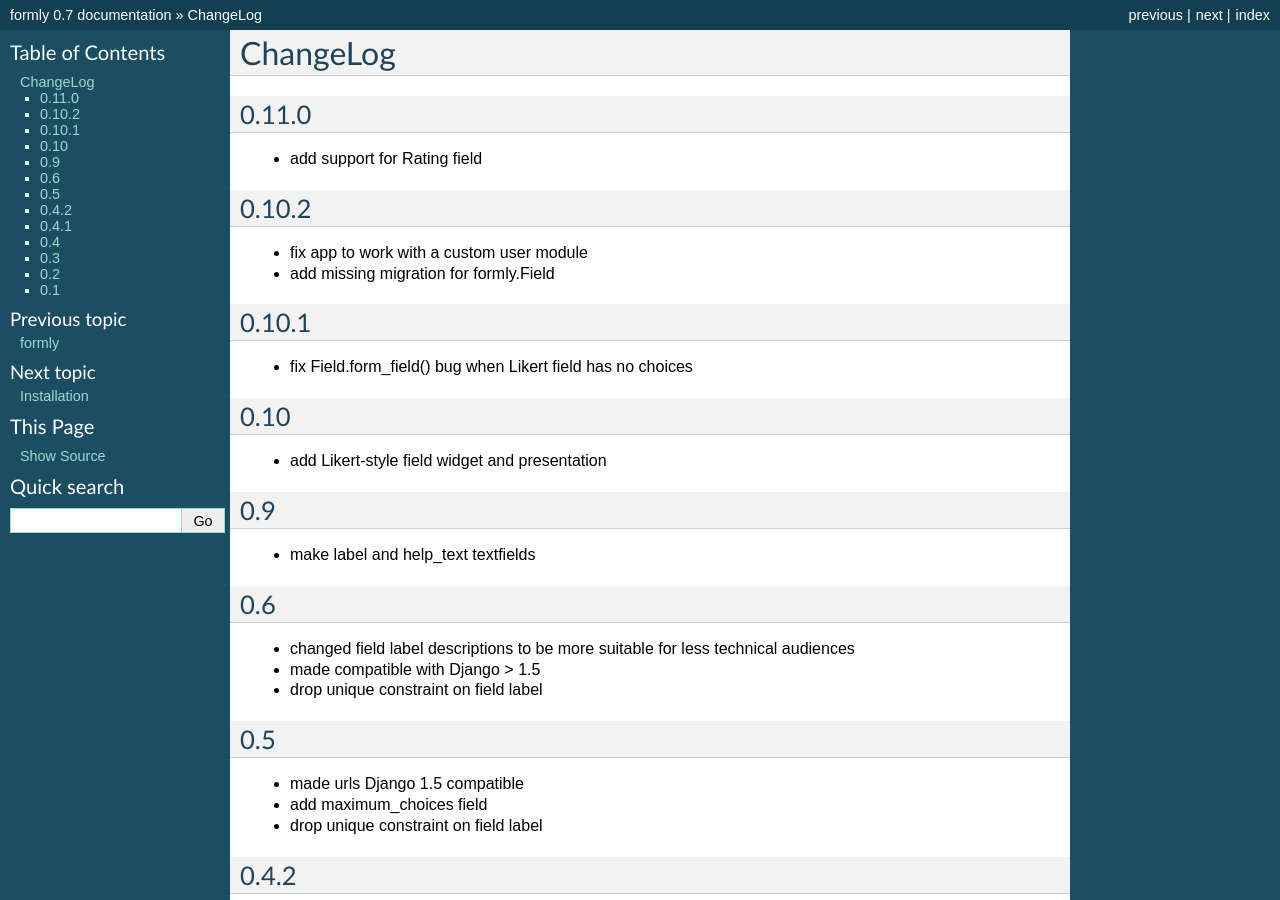
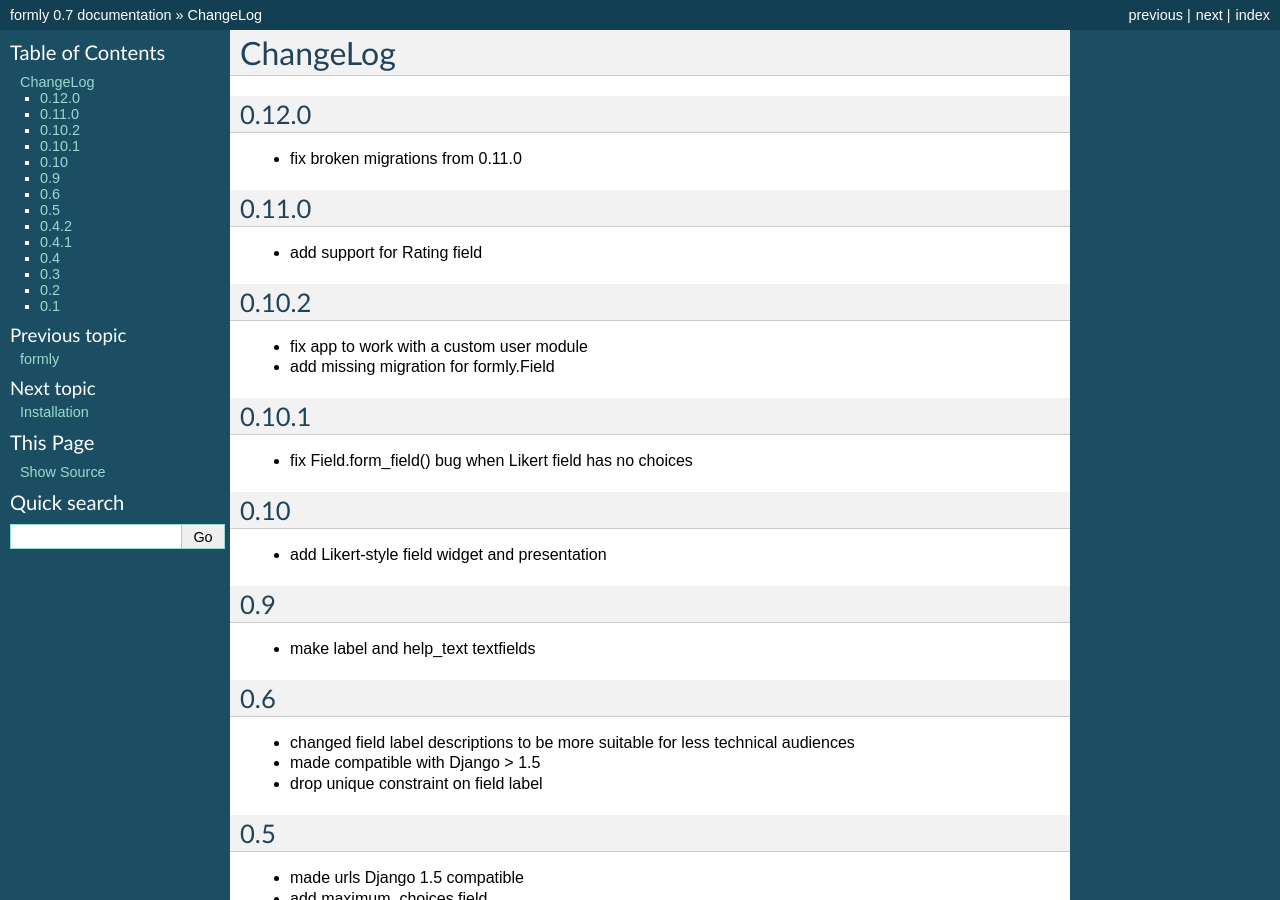
Before and after one commit to eldarion/formly, a Sphinx documentation site: the page built from docs/changelog.rst, in a window 1280 px wide and 900 px high. Built offline with Sphinx 7.4.7, drawn with Linux system fonts in a browser that asks for light colours.

Commit message:
bump changelog for 0.12.0

```diff
--- a/docs/changelog.rst
+++ b/docs/changelog.rst
@@ -2,6 +2,11 @@
 
 ChangeLog
 =========
+
+0.12.0
+------
+
+- fix broken migrations from 0.11.0
 
 0.11.0
 ------
```
